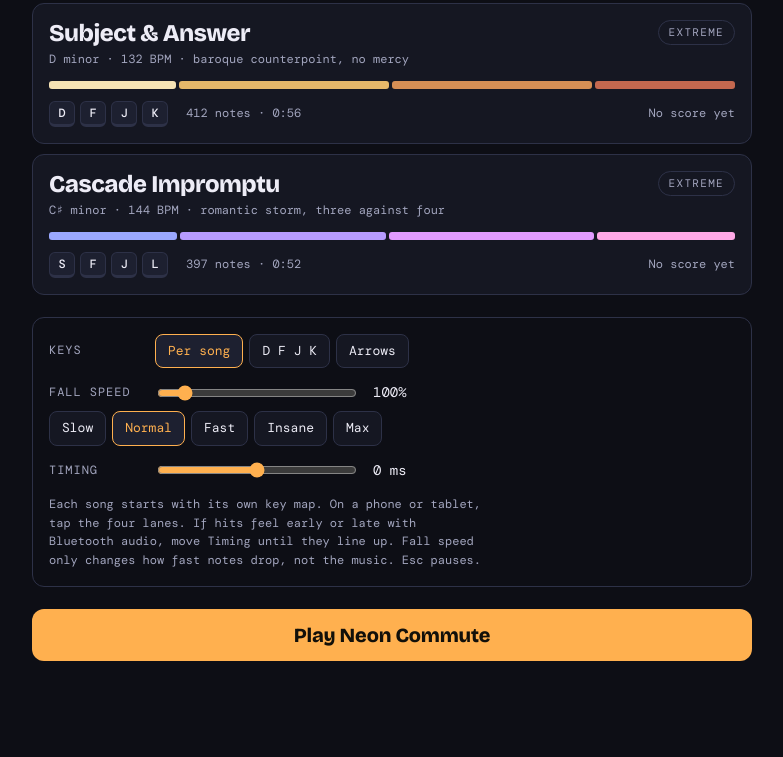
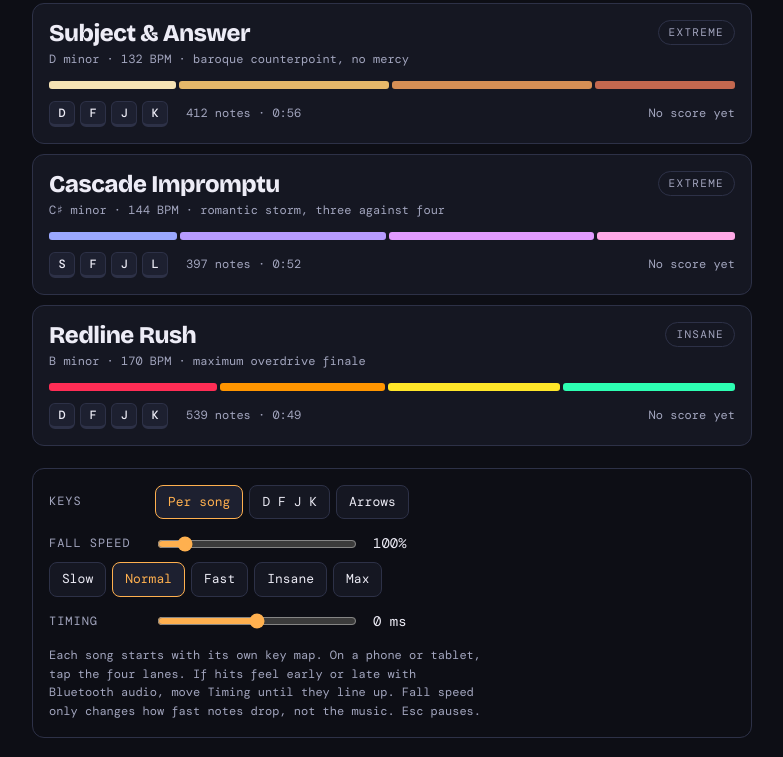
Before and after one commit to Kaqiha/kaqiha.github.io, a plain HTML site: page Tetrachord.html in a window 1280 px wide. Shown: the part 1028-1785 px from the top of the page, without its empty margins (248-1031 px from the left). Before the commit the page ends 1729 px from the top, so only its background shows below. Drawn offline with nearby package versions, Linux system fonts and the light colour scheme.

Commit message:
Add files via upload

```diff
--- a/Tetrachord.html
+++ b/Tetrachord.html
@@ -127,7 +127,7 @@ input[type="range"] { accent-color: var(--accent); width: 200px; max-width: 100%
     <header>
       <h1>Tetrachord</h1>
       <div class="lanebar" aria-hidden="true"><i></i><i></i><i></i><i></i></div>
-      <p class="lede">Four keys, seven original songs. Each lane is a pitch band, low to high, so your fingers play the melody. Longer notes and accents arrive as chords of two or three keys at once. The bar under each song shows how its notes spread across the lanes.</p>
+      <p class="lede">Four keys, eight original songs. Each lane is a pitch band, low to high, so your fingers play the melody. Longer notes and accents arrive as chords of two or three keys at once. The bar under each song shows how its notes spread across the lanes.</p>
     </header>
 
     <div id="songs" role="radiogroup" aria-label="Choose a song"></div>
@@ -212,6 +212,7 @@ const HARM = [0, 2, 3, 5, 7, 8, 11];
 const PC = ['C', 'C♯', 'D', 'E♭', 'E', 'F', 'F♯', 'G', 'A♭', 'A', 'B♭', 'B'];
 /* How many chord tones ride along with melody notes, by song difficulty. */
 const CHART = {
+  Insane:  { long6: 0, long4: 0, mid: 0, run: 0 },
   Easy:    { long6: 2, long4: 1, mid: 0, run: 0 },
   Normal:  { long6: 2, long4: 1, mid: 1, run: 0 },
   Hard:    { long6: 2, long4: 2, mid: 1, run: 1 },
@@ -225,6 +226,12 @@ function seq16(a) { return a.map(function (d, i) { return i + ':' + d + ':1'; })
 function tp(st, a) { return a.map(function (d, i) { return (st + i * 4 / 3) + ':' + d + ':1.3333'; }).join(' '); }
 function zig(x) { return [x, x + 2, x + 1, x + 3, x + 2, x + 4, x + 3, x + 5]; }
 function zag(x) { return [x, x - 2, x - 1, x - 3, x - 2, x - 4, x - 3, x - 5]; }
+/* B lays out one bar for a hand-placed chart: sixteen slots, each a lane digit ('2'), a chord of lanes ('03')
+   or a rest ('-'). Lane 0 to 3 plays the chord's low, mid, high and octave tone, so stairs are arpeggios. */
+function B(c, str) {
+  const base = [c + 7, c + 9, c + 11, c + 14];
+  return str.split(' ').map(function (t, i) { return t === '-' ? '' : i + ':' + base[+t[0]] + ':1:' + t; }).filter(Boolean).join(' ');
+}
 
 const KEYSETS = {
   dfjk:   { codes: ['KeyD', 'KeyF', 'KeyJ', 'KeyK'], labels: ['D', 'F', 'J', 'K'] },
@@ -462,6 +469,46 @@ const SONGS = [
         seq16([11, 13, 15, 18, 15, 13, 11, 8, 11, 13, 15, 18, 20, 18, 15, 13]),
         '0:14:2 2:11:2 4:9:2 6:7:2 8:4:4 12:0:4'] }
     }
+  },
+  {
+    /* Finale. Lanes are placed by hand, not by pitch: fast stairs, two-finger trills, and double stairs
+       that alternate pairs, so no lane is ever hit twice in a row. */
+    id: 'redline-rush', title: 'Redline Rush', feel: 'maximum overdrive finale', keyName: 'B minor',
+    bpm: 170, root: 59, scale: MIN, diff: 'Insane', explicit: true,
+    keys: { codes: ['KeyD', 'KeyF', 'KeyJ', 'KeyK'], labels: ['D', 'F', 'J', 'K'] },
+    pal: { lanes: ['#ff2d55', '#ff9500', '#ffe629', '#2dffb3'], bg: ['#2a0a12', '#0a0306'], accent: '#ff2d55' },
+    lead: { layers: [{ w: 'sawtooth', m: 1, det: -9, g: 1 }, { w: 'sawtooth', m: 1, det: 9, g: 1 }, { w: 'square', m: 2, det: 0, g: 0.2 }], gain: 0.03, atk: 0.002, sus: 0.4, rel: 0.04, cut: 5200 },
+    padGain: 0.02, bassWave: 'sawtooth', bassGain: 0.17, bassLen: 1.2,
+    bass: '.x..x..x.x..x..x',
+    drums: { k: 'x...x...x...x...', s: '....x.......x...', h: 'x.x.x.x.x.x.x.x.' },
+    form: ['i', 'A', 'B', 'C', 'D', 'B', 'C', 'A', 'E'],
+    sections: {
+      A: { ch: [0, 5, 2, 6], mel: [
+        B(0, '0 1 2 3 0 1 2 3 0 1 2 3 0 1 2 3'),
+        B(5, '2 1 0 3 2 1 0 3 2 1 0 3 2 1 0 3'),
+        B(2, '2 1 0 3 0 1 2 3 0 1 2 3 2 1 0 3'),
+        B(6, '2 1 0 3 2 1 0 3 2 1 0 3 - - 03 -')] },
+      B: { ch: [5, 2, 6, 0], mel: [
+        B(5, '1 2 1 2 1 2 1 2 0 3 0 3 0 3 0 3'),
+        B(2, '1 2 1 2 0 3 0 3 1 2 1 2 0 3 0 3'),
+        B(6, '0 1 0 1 2 3 2 3 0 1 0 1 2 3 2 3'),
+        B(0, '2 3 2 3 0 1 0 1 2 3 2 3 - - 03 -')] },
+      C: { ch: [0, 6, 5, 6], mel: [
+        B(0, '01 - 23 - 01 - 23 - 01 - 23 - 01 - 23 -'),
+        B(6, '02 - 13 - 02 - 13 - 02 - 13 - 02 - 13 -'),
+        B(5, '01 - 23 - 01 23 01 23 - 02 13 - 02 13 02 13'),
+        B(6, '02 - 13 - 02 - 13 - 12 03 12 03 - - 2 -')] },
+      D: { ch: [3, 5, 6, 0], mel: [
+        B(3, '0 1 2 3 01 - 23 - 3 2 1 0 23 - 01 -'),
+        B(5, '2 1 0 3 12 - 03 - 0 1 2 - 03 - 12 -'),
+        B(6, '1 2 1 2 03 - 03 - 1 2 1 2 03 - 03 -'),
+        B(0, '0 1 2 3 0 1 2 3 12 03 12 03 - - 03 -')] },
+      E: { ch: [0, 3, 6, 4], mel: [
+        B(0, '0 1 2 3 0 1 2 3 01 23 01 23 - 02 13 02'),
+        B(3, '3 2 1 0 3 2 1 0 12 03 12 03 - 13 02 13'),
+        B(6, '2 1 2 1 0 3 0 3 2 1 2 1 03 12 03 12'),
+        B(4, '0 1 2 3 0 1 2 3 0 1 2 3 1 2 03 -')] }
+    }
   }
 ];
 
@@ -523,10 +570,11 @@ function build(s) {
 
       if (!intro) {
         src.mel[k].split(' ').forEach(function (tok) {
-          const p = tok.split(':').map(Number);
+          const parts = tok.split(':');
+          const p = parts.map(Number);
           const m = degMidi(s, p[1]);
           const t = T + p[0] * step;
-          mel.push({ t: t, m: m, d: p[2] * step, bar: k, tok: tok, st: p[0], len: p[2], ch: ci.notes, bi: b });
+          mel.push({ t: t, m: m, d: p[2] * step, bar: k, tok: tok, lanes: parts[3], st: p[0], len: p[2], ch: ci.notes, bi: b });
           ev.push({ t: t, k: 'lead', m: m, d: p[2] * step * 0.96 });
         });
       }
@@ -568,6 +616,10 @@ function build(s) {
   const last = [-9, -9, -9, -9];
   let prevLane = -1, prevM = 0, dir = 1;
   mel.forEach(function (n, idx) {
+    if (s.explicit && n.lanes) {
+      n.lanes.split('').forEach(function (ch, ix) { notes.push({ t: n.t, lane: +ch, m: n.m, chord: ix > 0 }); });
+      return;
+    }
     const pl = laneOf[n.m];
     if (prevLane >= 0) { if (n.m > prevM) dir = 1; else if (n.m < prevM) dir = -1; }
     let lane = pl, bestScore = 1e9;
```
